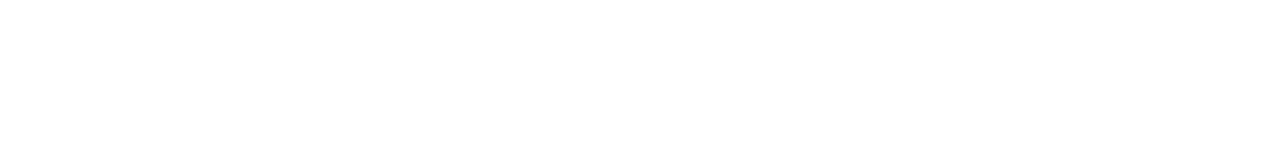
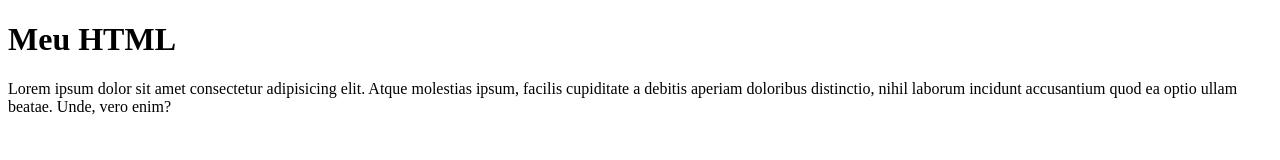
Before and after one commit to V-Renan/CursoJS, a plain HTML site: page HTML&CSS/index.html in a window 1280 px wide. Drawn offline with Linux system fonts and the light colour scheme.

Commit message:
html
elementos

```diff
--- a/HTML&CSS/index.html
+++ b/HTML&CSS/index.html
@@ -3,9 +3,10 @@
 <head>
     <meta charset="UTF-8">
     <meta name="viewport" content="width=device-width, initial-scale=1.0">
-    <title>Aula1</title>
+    <title>Meu HTML</title>
 </head>
 <body>
-    <h1></h1>
+    <h1>Meu HTML</h1>
+    <p>Lorem ipsum dolor sit amet consectetur adipisicing elit. Atque molestias ipsum, facilis cupiditate a debitis aperiam doloribus distinctio, nihil laborum incidunt accusantium quod ea optio ullam beatae. Unde, vero enim?</p>
 </body>
 </html>
```
